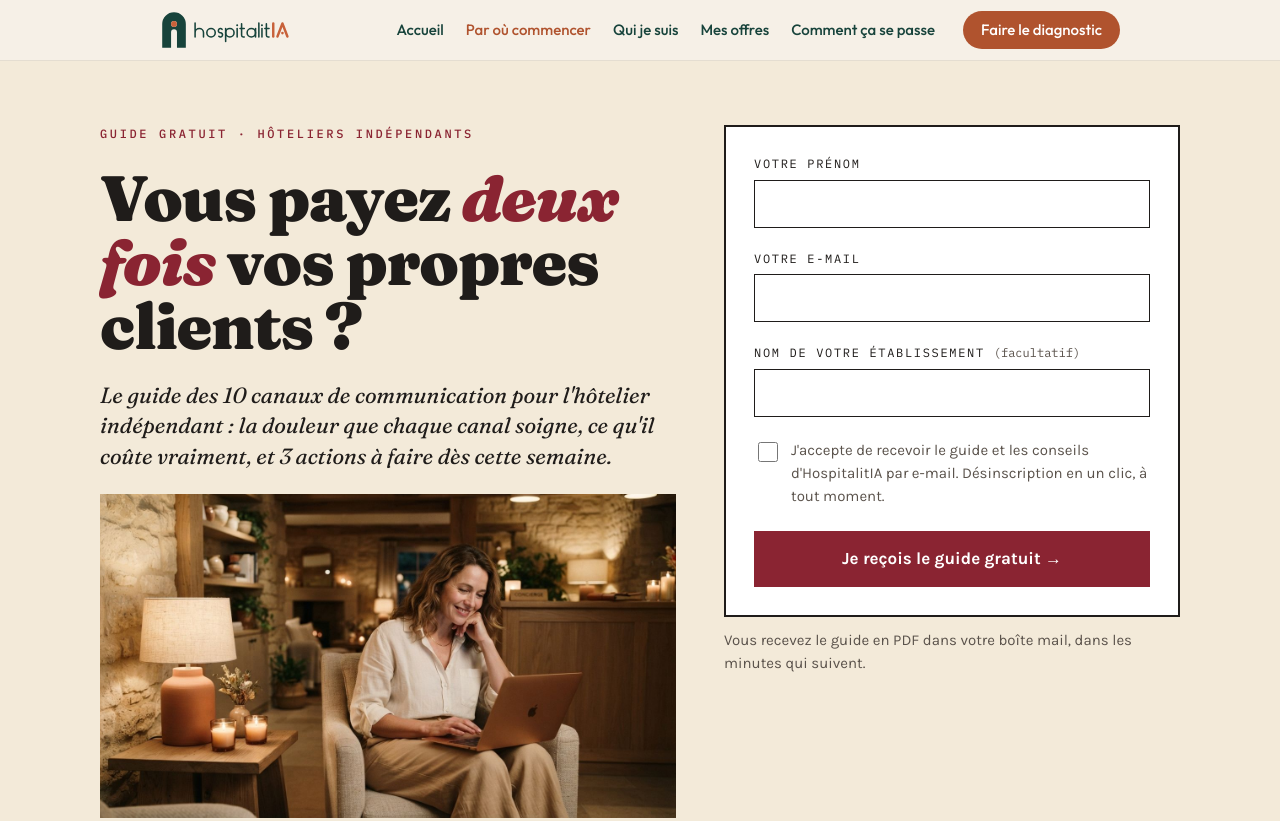
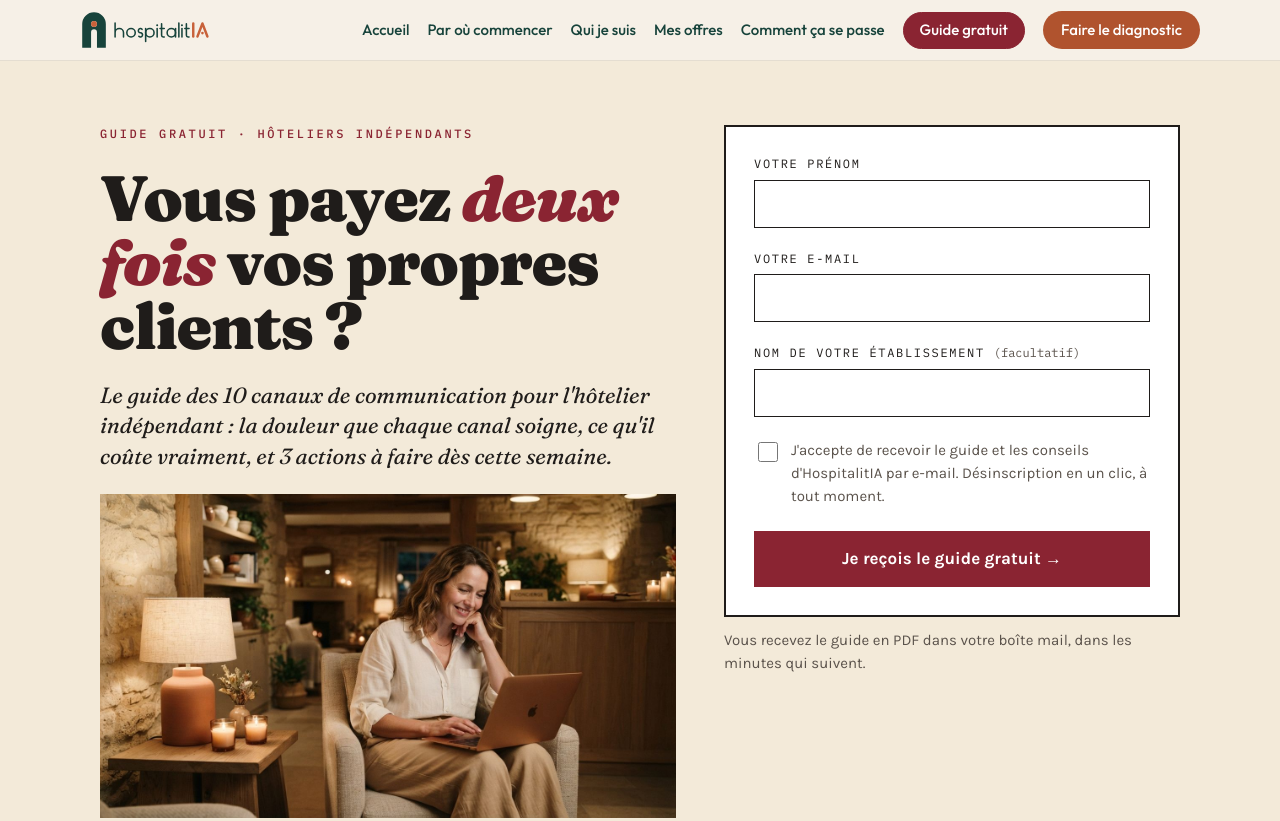
Before and after one commit to laeti-bras-droit-infopreneurs/site-studio-mibo, a plain HTML site: page guide-gratuit/index.html in a window 1280 px wide. Shown: the top 821 px of the page. Drawn offline with Linux system fonts and the light colour scheme.

Commit message:
Guide gratuit : bouton dans le menu

```diff
--- a/guide-gratuit/index.html
+++ b/guide-gratuit/index.html
@@ -20,20 +20,22 @@
 <link rel="stylesheet" href="https://fonts.googleapis.com/css2?family=Outfit:wght@400;500&display=swap">
 <style>
 .hm-entete{position:sticky;top:0;z-index:20;background:rgba(246,240,230,.94);-webkit-backdrop-filter:blur(8px);backdrop-filter:blur(8px);border-bottom:1px solid #E4DDD1;padding-inline:20px;font-family:"Outfit",system-ui,sans-serif}
-.hm-nav{display:flex;justify-content:space-between;align-items:center;gap:16px;max-width:960px;margin:0 auto;padding-block:10px}
+.hm-nav{display:flex;justify-content:space-between;align-items:center;gap:16px;max-width:1120px;margin:0 auto;padding-block:10px}
 .hm-marque img{display:block;height:40px;width:auto}
-.hm-liens{display:flex;align-items:center;gap:6px 22px;flex-wrap:wrap;list-style:none;margin:0;padding:0}
+.hm-liens{display:flex;align-items:center;gap:6px 18px;flex-wrap:nowrap;list-style:none;margin:0;padding:0}
 .hm-liens a{display:block;padding:8px 0;color:#17433B;font-size:15px;line-height:22px;font-weight:500;text-decoration:none;white-space:nowrap}
 .hm-liens a:hover,.hm-liens a[aria-current="page"]{color:#B0532E}
-.hm-liens a.hm-cta{background:#B0532E;color:#fff;border-radius:999px;padding:8px 18px;margin-left:6px}.hm-liens a.hm-cta:hover{background:#93431F;color:#fff}
+.hm-liens a.hm-cta{background:#B0532E;color:#fff;border-radius:999px;padding:8px 18px;margin-left:0}.hm-liens a.hm-cta:hover{background:#93431F;color:#fff}
+.hm-liens a.hm-guide{border:1.5px solid #8a2432;color:#8a2432;border-radius:999px;padding:6.5px 16px}.hm-liens a.hm-guide:hover,.hm-liens a.hm-guide[aria-current="page"]{background:#8a2432;color:#fff}
 .hm-btn{display:none;background:none;border:1.5px solid #17433B;border-radius:999px;color:#17433B;font:500 15px/22px "Outfit",system-ui,sans-serif;padding:9px 18px;min-height:44px;cursor:pointer}
-@media (max-width:980px){
+@media (max-width:1160px){
 .hm-nav{flex-wrap:wrap;gap:0 16px}.hm-entete nav{flex:1 0 100%}
 .js .hm-btn{display:block}
 .js .hm-liens{display:none;flex-direction:column;align-items:stretch;gap:0;padding-top:6px}
 .js .hm-liens.ouvert{display:flex}
 .hm-liens a{padding:12px 4px;font-size:17px;border-top:1px solid #E4DDD1}
 .hm-liens a.hm-cta{margin:10px 0 4px;text-align:center;border-top:0}
+.hm-liens a.hm-guide{margin:10px 0 0;text-align:center;border-top:1.5px solid #8a2432}
 }
 </style>
 <script>document.documentElement.classList.add('js')</script>
@@ -48,10 +50,11 @@
     <nav aria-label="Menu principal">
       <ul class="hm-liens" id="hm-menu">
       <li><a href="/#accueil">Accueil</a></li>
-      <li><a href="/#commencer" aria-current="page">Par où commencer</a></li>
+      <li><a href="/#commencer">Par où commencer</a></li>
       <li><a href="/#qui-je-suis">Qui je suis</a></li>
       <li><a href="/#offres">Mes offres</a></li>
       <li><a href="/#comment">Comment ça se passe</a></li>
+      <li><a class="hm-guide" href="/guide-gratuit/" aria-current="page">Guide gratuit</a></li>
       <li><a class="hm-cta" href="https://diagnostic.studio-mibo.com/">Faire le diagnostic</a></li>
       </ul>
     </nav>
```
